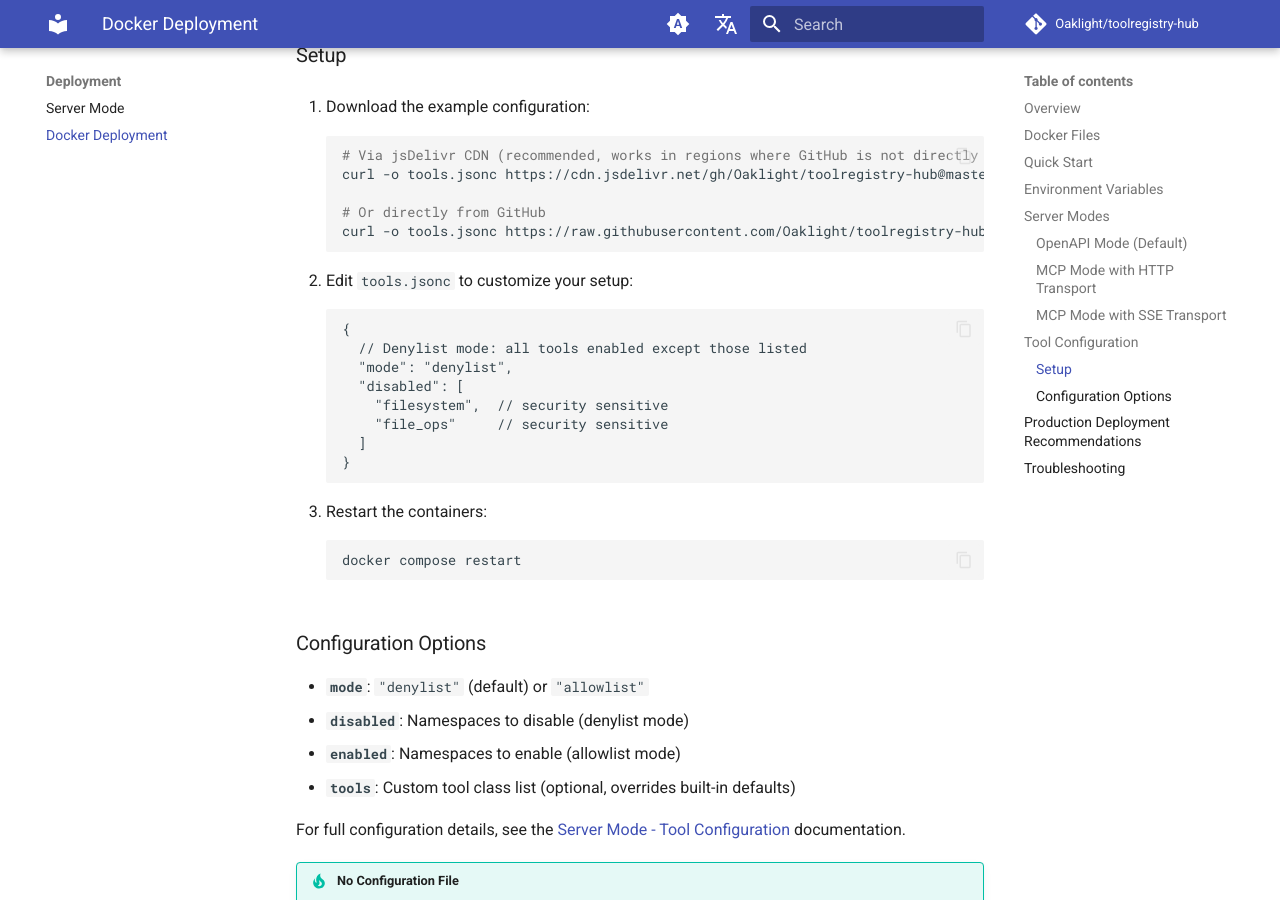
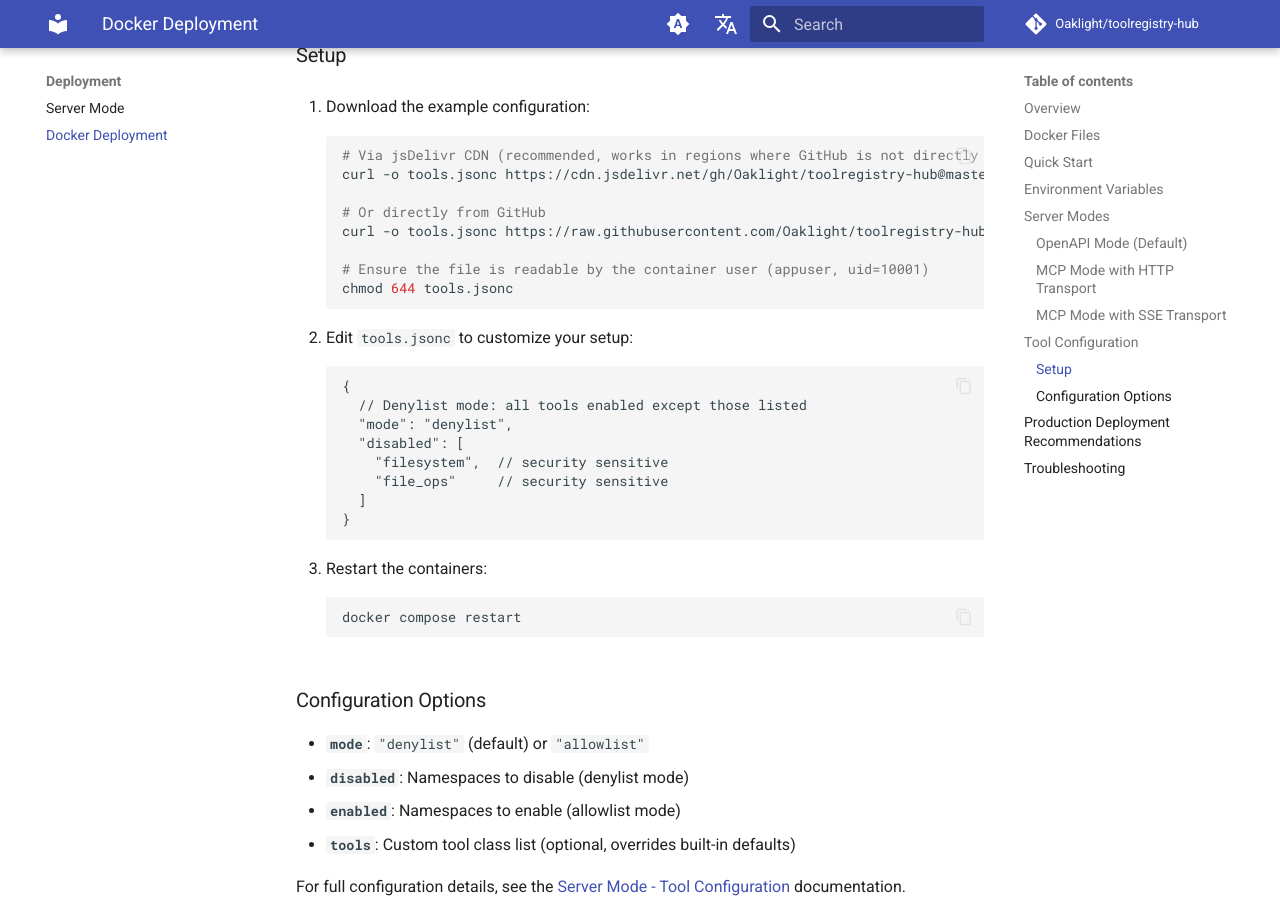
Before and after one commit to Oaklight/toolregistry-hub, an MkDocs documentation site: the page built from docs/docker.md, in a window 1280 px wide and 900 px high, scrolled down 2038 px. Built offline with MkDocs 1.6.1 and Material for MkDocs 9.7.7, drawn with Linux system fonts in a browser that asks for light colours; comment, search, counter and statistics services are not loaded.

Commit message:
docs: add chmod 644 for tools.jsonc file permissions

````diff
--- a/docs/docker.md
+++ b/docs/docker.md
@@ -76,6 +76,9 @@ You can customize which tools are loaded at startup using a `tools.jsonc` config
 
     # Or directly from GitHub
     curl -o tools.jsonc https://raw.githubusercontent.com/Oaklight/toolregistry-hub/master/tools.jsonc.example
+
+    # Ensure the file is readable by the container user (appuser, uid=10001)
+    chmod 644 tools.jsonc
     ```
 
 2. Edit `tools.jsonc` to customize your setup:
````
